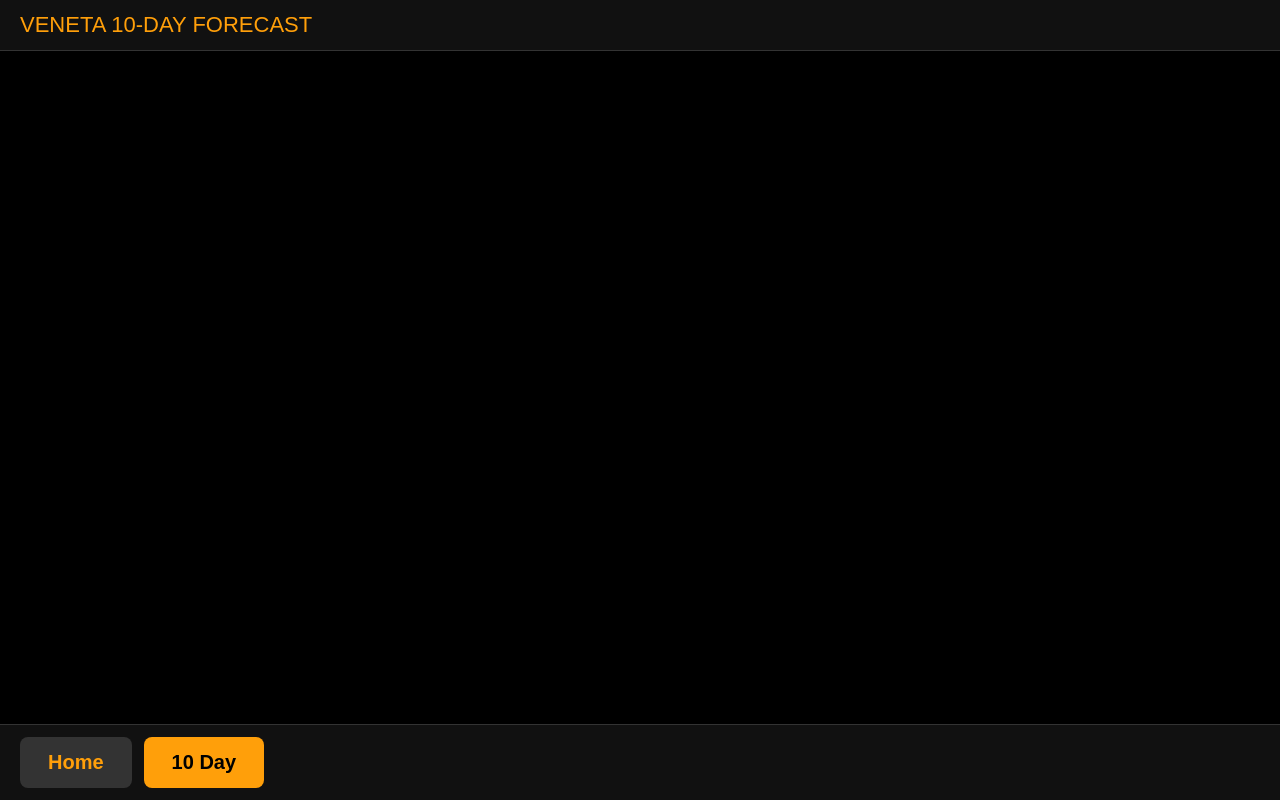
After one commit to tomsepe/pi-weather-dashboard, a Flask app: template templates/dashboard_10day.html in a window 1280 px wide. The commit adds this page. Run offline with Flask 3, Linux system fonts and the light colour scheme; the template is opened without the code that fills it, so the values that code supplies are empty.

Commit message:
created 10day forcast page an navigation

```diff
--- a/app.py
+++ b/app.py
@@ -19,6 +19,46 @@ def _mask_key(key: str) -> str:
     if not key or len(key) <= 4:
         return "****"
     return "*" * (len(key) - 4) + key[-4:]
+
+
+def _fetch_forecast(days: int):
+    """Fetch daily forecast (5 or 10 day). Returns (forecast_dict, None) or (None, error_response)."""
+    if days not in (5, 10):
+        return None, _error_page("Bad request", "Invalid forecast days.", 400)
+    forecast_url = (
+        f"https://api.weather.com/v3/wx/forecast/daily/{days}day?"
+        f"geocode={LAT_LON}&format=json&units=e&language=en-US&apiKey={API_KEY}"
+    )
+    log.info("Fetching %d-day forecast", days)
+    resp = requests.get(forecast_url, timeout=10)
+    if resp.status_code != 200:
+        log.error("Forecast API returned status %s: %s", resp.status_code, resp.text[:500])
+        return None, _error_page(
+            "Forecast API error",
+            f"Server returned {resp.status_code}. Check docker logs.",
+            resp.status_code,
+        )
+    try:
+        forecast = resp.json()
+    except Exception as e:
+        log.error("Forecast response is not JSON: %s", e)
+        return None, _error_page("Invalid forecast response", "Not valid JSON.", 502)
+    if "dayOfWeek" not in forecast and isinstance(forecast, dict):
+        for key in ("daily", "forecast", "daypart"):
+            if key in forecast and isinstance(forecast[key], dict):
+                forecast = forecast[key]
+                break
+    if "calendarDayTemperatureMax" not in forecast:
+        log.error(
+            "Forecast missing expected keys. Top-level keys: %s",
+            list(forecast.keys()) if isinstance(forecast, dict) else type(forecast).__name__,
+        )
+        return None, _error_page(
+            "Unexpected forecast format",
+            "API response shape changed. Check docker logs.",
+            502,
+        )
+    return forecast, None
 
 
 @app.route("/")
@@ -80,49 +120,10 @@ def index():
 
         current = obs_list[0]
 
-        # 2. Local forecast
-        forecast_url = (
-            f"https://api.weather.com/v3/wx/forecast/daily/5day?"
-            f"geocode={LAT_LON}&format=json&units=e&language=en-US&apiKey={API_KEY}"
-        )
-        log.info("Fetching forecast")
-        forecast_resp = requests.get(forecast_url, timeout=10)
-
-        if forecast_resp.status_code != 200:
-            log.error(
-                "Forecast API returned status %s: %s",
-                forecast_resp.status_code,
-                forecast_resp.text[:500],
-            )
-            return _error_page(
-                "Forecast API error",
-                f"Forecast server returned {forecast_resp.status_code}. Check docker logs.",
-                forecast_resp.status_code,
-            )
-
-        try:
-            forecast = forecast_resp.json()
-        except Exception as e:
-            log.error("Forecast response is not JSON: %s", e)
-            return _error_page("Invalid forecast response", "Not valid JSON.", 502)
-
-        # IBM docs: top-level keys are dayOfWeek, calendarDayTemperatureMax, calendarDayTemperatureMin, narrative (arrays)
-        if "dayOfWeek" not in forecast and isinstance(forecast, dict):
-            # Some responses wrap in a single key (e.g. daily or forecast)
-            for key in ("daily", "forecast", "daypart"):
-                if key in forecast and isinstance(forecast[key], dict):
-                    forecast = forecast[key]
-                    break
-        if "calendarDayTemperatureMax" not in forecast:
-            log.error(
-                "Forecast missing expected keys. Top-level keys: %s",
-                list(forecast.keys()) if isinstance(forecast, dict) else type(forecast).__name__,
-            )
-            return _error_page(
-                "Unexpected forecast format",
-                "API response shape changed. Check docker logs for keys.",
-                502,
-            )
+        # 2. Local forecast (5 day)
+        forecast, err = _fetch_forecast(5)
+        if err is not None:
+            return err
 
         return render_template("dashboard.html", current=current, forecast=forecast)
 
@@ -135,6 +136,22 @@ def index():
         )
     except Exception as e:
         log.exception("Unexpected error")
+        return _error_page(
+            "Server error",
+            str(e) + " Check docker logs for full traceback.",
+            500,
+        )
+
+
+@app.route("/10day")
+def forecast_10day():
+    try:
+        forecast, err = _fetch_forecast(10)
+        if err is not None:
+            return err
+        return render_template("dashboard_10day.html", forecast=forecast)
+    except Exception as e:
+        log.exception("Unexpected error in 10-day forecast")
         return _error_page(
             "Server error",
             str(e) + " Check docker logs for full traceback.",
--- /dev/null
+++ b/templates/dashboard_10day.html
@@ -0,0 +1,35 @@
+<!DOCTYPE html>
+<html>
+<head>
+    <meta name="viewport" content="width=device-width, initial-scale=1.0">
+    <style>
+        body { background: #000; color: #fff; font-family: sans-serif; margin: 0; overflow: hidden; display: flex; flex-direction: column; height: 100vh; }
+        .header { padding: 12px 20px; background: #111; border-bottom: 1px solid #333; font-size: 22px; color: #ff9f0a; text-transform: uppercase; }
+        .list { flex: 1; overflow-y: auto; padding: 8px 20px; }
+        .forecast-row { display: grid; grid-template-columns: 1.2fr 1fr 2fr; gap: 12px; align-items: center; padding: 10px 0; border-bottom: 1px solid #222; font-size: 18px; }
+        .forecast-row .day { color: #ff9f0a; font-weight: bold; }
+        .forecast-row .temps { color: #ccc; }
+        .forecast-row .narrative { color: #888; font-size: 14px; overflow: hidden; text-overflow: ellipsis; white-space: nowrap; max-width: 100%; }
+        .nav { display: flex; gap: 12px; padding: 12px 20px; background: #111; border-top: 1px solid #333; }
+        .nav a { display: inline-block; padding: 14px 28px; background: #333; color: #ff9f0a; text-decoration: none; font-size: 20px; font-weight: bold; border-radius: 8px; }
+        .nav a:hover, .nav a.active { background: #ff9f0a; color: #000; }
+    </style>
+    <meta http-equiv="refresh" content="300">
+</head>
+<body>
+    <div class="header">Veneta 10-Day Forecast</div>
+    <div class="list">
+        {% for i in range(forecast.dayOfWeek|length) %}
+        <div class="forecast-row">
+            <span class="day">{{ forecast.dayOfWeek[i] }}</span>
+            <span class="temps">H: {{ forecast.calendarDayTemperatureMax[i] }}° L: {{ forecast.calendarDayTemperatureMin[i] }}°</span>
+            <span class="narrative" title="{{ forecast.narrative[i] or '' }}">{% if forecast.narrative[i] %}{{ forecast.narrative[i][:50] }}{% if forecast.narrative[i]|length > 50 %}…{% endif %}{% endif %}</span>
+        </div>
+        {% endfor %}
+    </div>
+    <nav class="nav">
+        <a href="/">Home</a>
+        <a href="/10day" class="active">10 Day</a>
+    </nav>
+</body>
+</html>
```
Also changed, not shown: templates/dashboard.html (+8 -1 lines).
